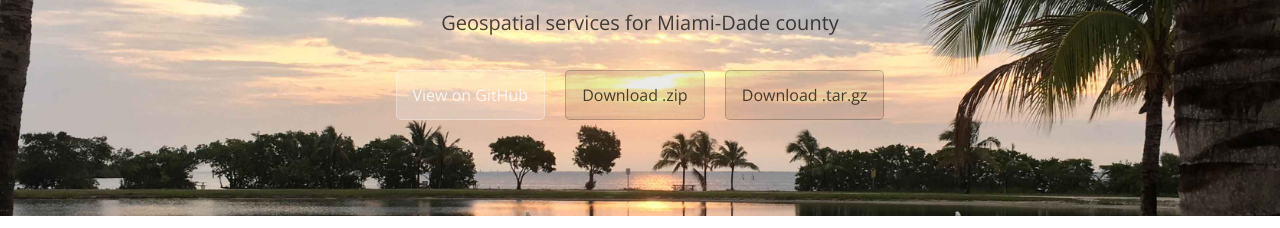
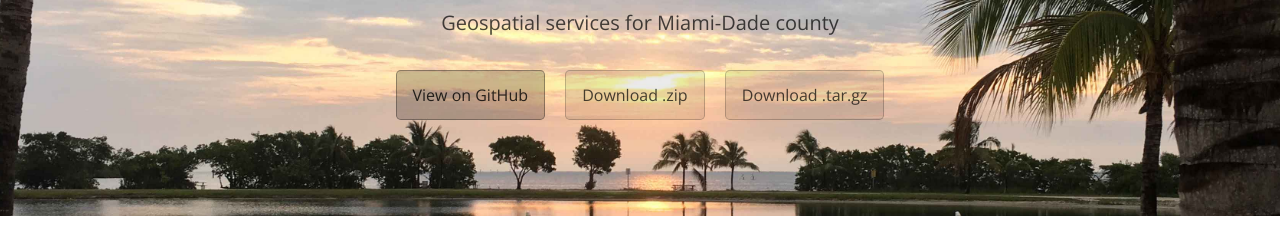
Before and after one commit to bkerley/miami_dade_geo, a plain HTML site: page index.html in a window 1280 px wide. In both pictures the pointer is over the link "View on GitHub". Shown: the part 167-395 px from the top of the page. Drawn offline with nearby package versions, Linux system fonts and the light colour scheme.

Commit message:
more styles for header

```diff
--- a/stylesheets/stylesheet.css
+++ b/stylesheets/stylesheet.css
@@ -29,10 +29,10 @@ a {
     margin-left: 1rem; }
 
 .btn:hover {
-  color: rgba(255, 255, 255, 0.8);
+  color: rgba(0, 0, 0, 0.8);
   text-decoration: none;
-  background-color: rgba(255, 255, 255, 0.2);
-  border-color: rgba(255, 255, 255, 0.3); }
+  background-color: rgba(0, 0, 0, 0.2);
+  border-color: rgba(0, 0, 0, 0.3); }
 
 @media screen and (min-width: 64em) {
   .btn {
```
